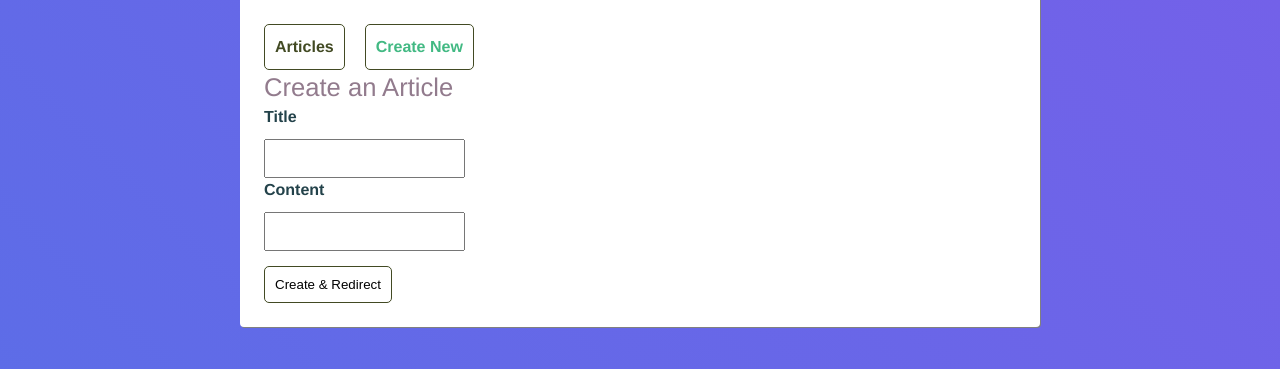
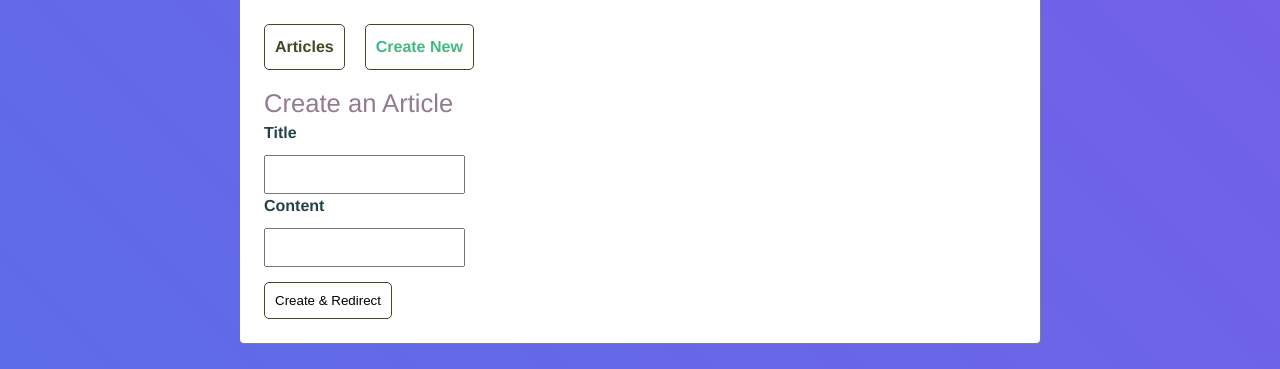
Before and after one commit to thisdot/vue-workshop-v3, a Vue app: page /dashboard/create in a window 1280 px wide. Shown: the part 435-804 px from the top of the page. Built offline with nearby package versions, Linux system fonts and the light colour scheme; sample sign-in values are in the browser's storage.

Commit message:
chore: add margin top to create article form

```diff
--- a/src/components/3.sections/dashboard/Create.vue
+++ b/src/components/3.sections/dashboard/Create.vue
@@ -10,7 +10,8 @@
 </template>
 
 <script>
-// import { mapActions } from 'vuex';
+import { mapActions } from 'pinia';
+import { useArticleStore } from '@/stores';
 
 export default {
   name: 'Create',
@@ -24,10 +25,7 @@ export default {
   },
   components: {},
   methods: {
-    // Deviation start: use pinia here instead of vuex
-    addArticle() {},
-    // ...mapActions(['addArticle']),
-    // Deviation end
+    ...mapActions(useArticleStore, ['addArticle']),
     submit() {
       this.addArticle(this.article);
       this.$router.push('/dashboard');
@@ -40,6 +38,8 @@ export default {
 @import '@/styles/global.scss';
 
 .create {
+  margin-top: 1rem;
+
   label {
     display: block;
     font-weight: bold;
```
